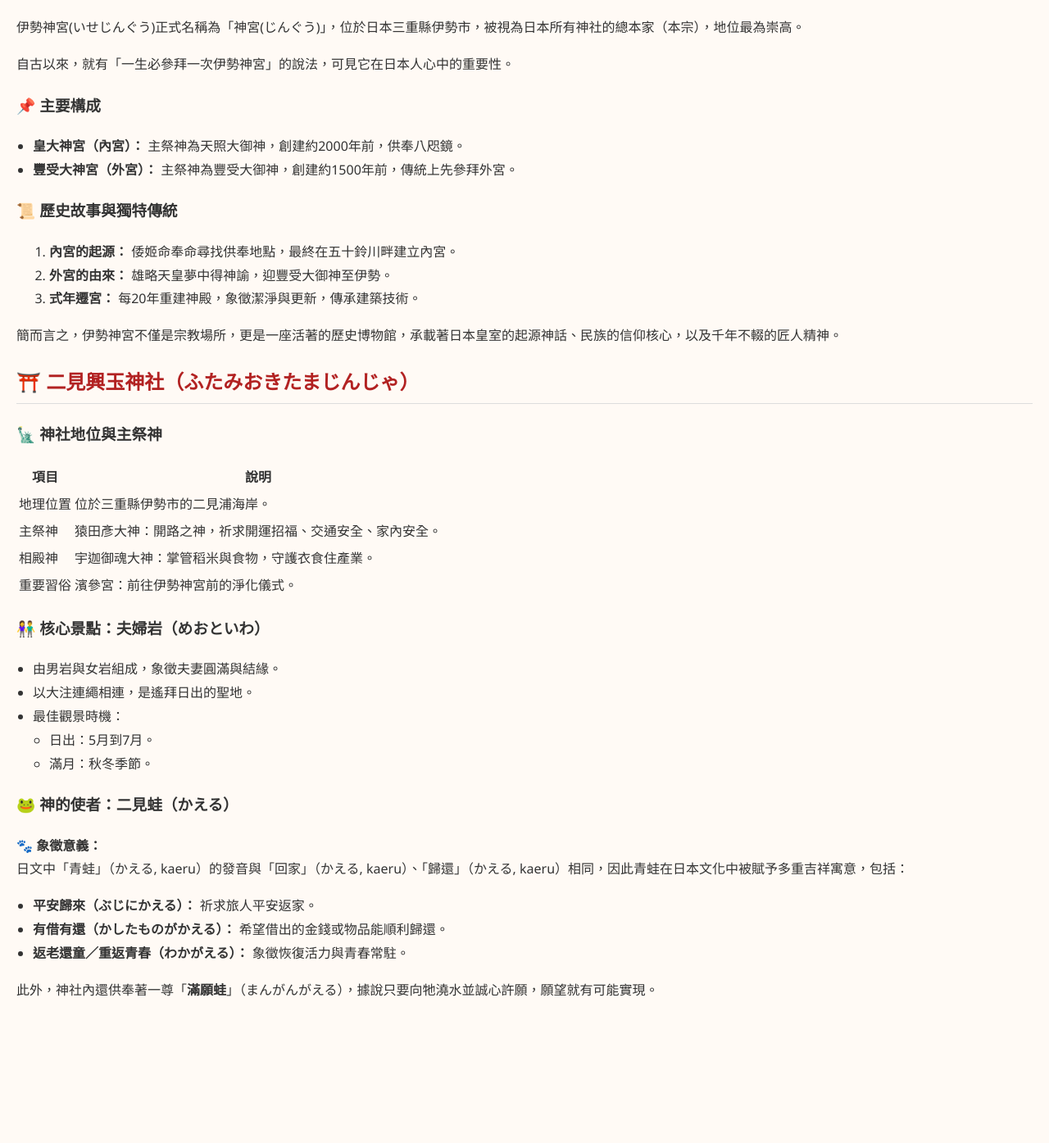
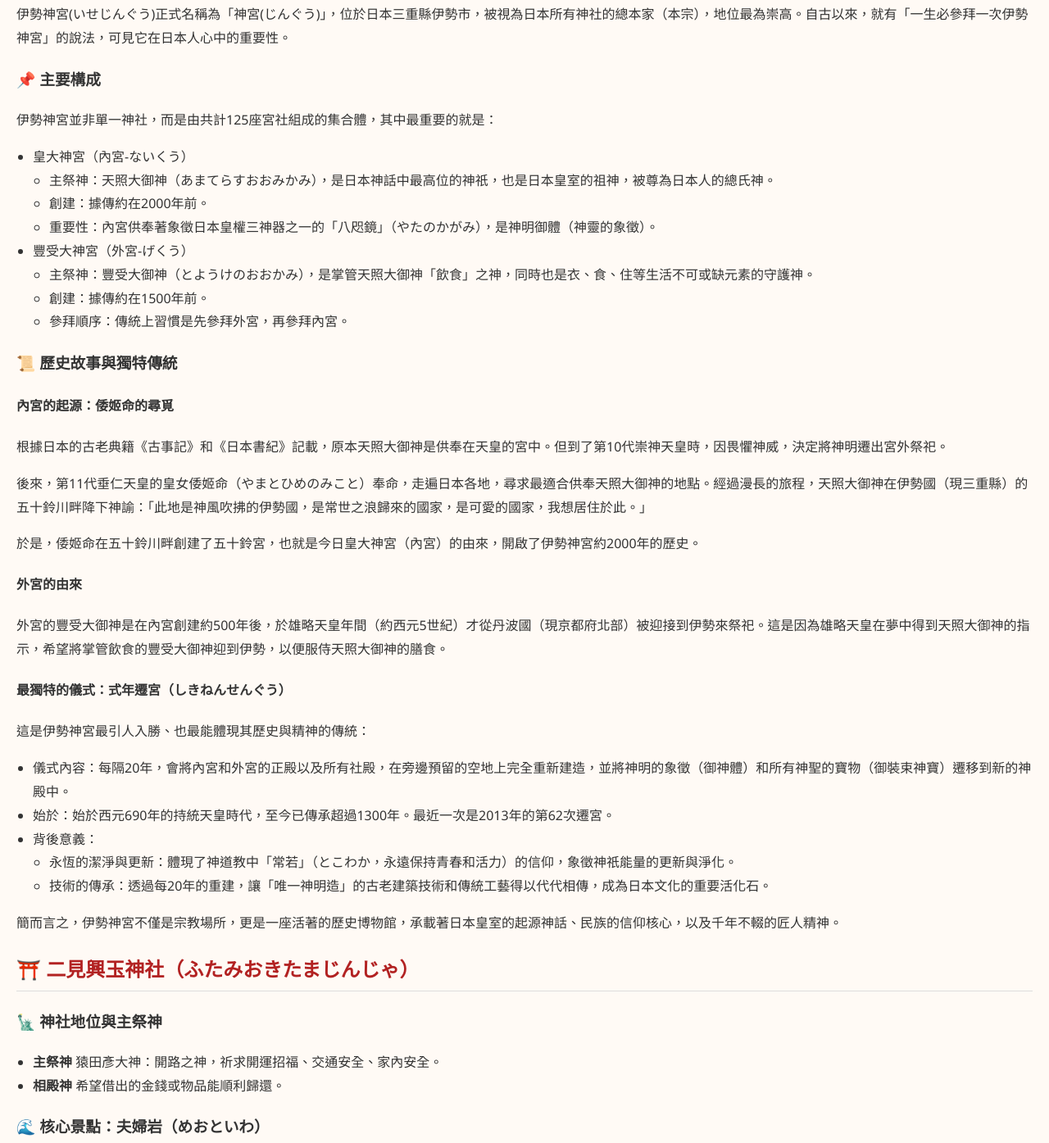
Before and after one commit to kate0208/html_test, a plain HTML site: page day2/index.html in a window 1280 px wide. Shown: the part 653-2048 px from the top of the page at 82% size. Before the commit the page ends 1891 px from the top, so only its background shows below. Drawn offline with Linux system fonts and the light colour scheme.

Commit message:
Update content and structure in index.html

```diff
--- a/day2/index.html
+++ b/day2/index.html
@@ -45,7 +45,12 @@
   <section id="okage">
     <h2>🏯 おかげ横丁</h2>
     <p>おかげ横丁（おかげよこちょう，中文常譯為「托福橫丁」或「御蔭橫丁」）是位於日本三重縣伊勢市，伊勢神宮（內宮）正前方參道旁的著名觀光區域。</p>
-    <p>它是一個充滿歷史風情的特色街道，是參拜伊勢神宮後不可錯過的景點。</p>
+    <p>它是一個充滿江戶時代至明治時代初期風情的復古街區，是參拜伊勢神宮後不可錯過的景點。</p>
+
+    <h3>📚 名稱由來</h3>
+     <p>
+       「おかげ」（Okage）在日文中意為「托您的福」或「神明的保佑」。這個名字源於江戶時代，當時眾多旅人前往伊勢參拜，是當地居民熱情款待和神明庇佑，旅人才能順利完成參拜，因此稱之為「おかげ参り」。おかげ橫丁便是秉持著這份感謝與熱情款待之心而創建。
+    </p>
 
     <h3>⛩️ 核心特色與魅力</h3>
     <ol>
@@ -59,28 +64,54 @@
       <li><strong>豐富的文化與人情味：</strong> 傳統工藝、街頭表演、特色建築風格。</li>
     </ol>
 
-    <h3>📍 地理位置</h3>
-    <p><strong>地點：</strong>日本三重縣伊勢市宇治中之切町。</p>
-    <p><strong>交通：</strong>位於伊勢神宮內宮入口前的「おはらい町」中央區塊。</p>
   </section>
 
 <section id="ise">
   <h2>⛩️ 伊勢神宮：日本神道教的信仰中心</h2>
-    <p>伊勢神宮(いせじんぐう)正式名稱為「神宮(じんぐう)」，位於日本三重縣伊勢市，被視為日本所有神社的總本家（本宗），地位最為崇高。</p>
-    <p>自古以來，就有「一生必參拜一次伊勢神宮」的說法，可見它在日本人心中的重要性。</p>
+
+  <p>伊勢神宮(いせじんぐう)正式名稱為「神宮(じんぐう)」，位於日本三重縣伊勢市，被視為日本所有神社的總本家（本宗），地位最為崇高。自古以來，就有「一生必參拜一次伊勢神宮」的說法，可見它在日本人心中的重要性。</p>
 
   <h3>📌 主要構成</h3>
+  <p>伊勢神宮並非單一神社，而是由共計125座宮社組成的集合體，其中最重要的就是：</p>
   <ul>
-      <li><strong>皇大神宮（內宮）：</strong> 主祭神為天照大御神，創建約2000年前，供奉八咫鏡。</li>
-      <li><strong>豐受大神宮（外宮）：</strong> 主祭神為豐受大御神，創建約1500年前，傳統上先參拜外宮。</li>
+    <li>皇大神宮（內宮-ないくう）
+      <ul>
+        <li>主祭神：天照大御神（あまてらすおおみかみ），是日本神話中最高位的神祇，也是日本皇室的祖神，被尊為日本人的總氏神。</li>
+        <li>創建：據傳約在2000年前。</li>
+        <li>重要性：內宮供奉著象徵日本皇權三神器之一的「八咫鏡」（やたのかがみ），是神明御體（神靈的象徵）。</li>
+      </ul>
+    </li>
+    <li>豐受大神宮（外宮-げくう）
+      <ul>
+        <li>主祭神：豐受大御神（とようけのおおかみ），是掌管天照大御神「飲食」之神，同時也是衣、食、住等生活不可或缺元素的守護神。</li>
+        <li>創建：據傳約在1500年前。</li>
+        <li>參拜順序：傳統上習慣是先參拜外宮，再參拜內宮。</li>
+      </ul>
+    </li>
   </ul>
 
   <h3>📜 歷史故事與獨特傳統</h3>
-    <ol>
-      <li><strong>內宮的起源：</strong> 倭姬命奉命尋找供奉地點，最終在五十鈴川畔建立內宮。</li>
-      <li><strong>外宮的由來：</strong> 雄略天皇夢中得神諭，迎豐受大御神至伊勢。</li>
-      <li><strong>式年遷宮：</strong> 每20年重建神殿，象徵潔淨與更新，傳承建築技術。</li>
-    </ol>
+
+  <h4>內宮的起源：倭姬命的尋覓</h4>
+  <p>根據日本的古老典籍《古事記》和《日本書紀》記載，原本天照大御神是供奉在天皇的宮中。但到了第10代崇神天皇時，因畏懼神威，決定將神明遷出宮外祭祀。</p>
+  <p>後來，第11代垂仁天皇的皇女倭姬命（やまとひめのみこと）奉命，走遍日本各地，尋求最適合供奉天照大御神的地點。經過漫長的旅程，天照大御神在伊勢國（現三重縣）的五十鈴川畔降下神諭：「此地是神風吹拂的伊勢國，是常世之浪歸來的國家，是可愛的國家，我想居住於此。」</p>
+  <p>於是，倭姬命在五十鈴川畔創建了五十鈴宮，也就是今日皇大神宮（內宮）的由來，開啟了伊勢神宮約2000年的歷史。</p>
+
+  <h4>外宮的由來</h4>
+  <p>外宮的豐受大御神是在內宮創建約500年後，於雄略天皇年間（約西元5世紀）才從丹波國（現京都府北部）被迎接到伊勢來祭祀。這是因為雄略天皇在夢中得到天照大御神的指示，希望將掌管飲食的豐受大御神迎到伊勢，以便服侍天照大御神的膳食。</p>
+
+  <h4>最獨特的儀式：式年遷宮（しきねんせんぐう）</h4>
+  <p>這是伊勢神宮最引人入勝、也最能體現其歷史與精神的傳統：</p>
+  <ul>
+    <li>儀式內容：每隔20年，會將內宮和外宮的正殿以及所有社殿，在旁邊預留的空地上完全重新建造，並將神明的象徵（御神體）和所有神聖的寶物（御裝束神寶）遷移到新的神殿中。</li>
+    <li>始於：始於西元690年的持統天皇時代，至今已傳承超過1300年。最近一次是2013年的第62次遷宮。</li>
+    <li>背後意義：
+      <ul>
+        <li>永恆的潔淨與更新：體現了神道教中「常若」（とこわか，永遠保持青春和活力）的信仰，象徵神祇能量的更新與淨化。</li>
+        <li>技術的傳承：透過每20年的重建，讓「唯一神明造」的古老建築技術和傳統工藝得以代代相傳，成為日本文化的重要活化石。</li>
+      </ul>
+    </li>
+  </ul>
 
   <p>簡而言之，伊勢神宮不僅是宗教場所，更是一座活著的歷史博物館，承載著日本皇室的起源神話、民族的信仰核心，以及千年不輟的匠人精神。</p>
 </section>
@@ -89,43 +120,27 @@
     <h2>⛩️ 二見興玉神社（ふたみおきたまじんじゃ）</h2>
 
     <h3>🗽 神社地位與主祭神</h3>
-    <table>
-      <tr>
-        <th>項目</th>
-        <th>說明</th>
-      </tr>
-      <tr>
-        <td>地理位置</td>
-        <td>位於三重縣伊勢市的二見浦海岸。</td>
-      </tr>
-      <tr>
-        <td>主祭神</td>
-        <td>猿田彥大神：開路之神，祈求開運招福、交通安全、家內安全。</td>
-      </tr>
-      <tr>
-        <td>相殿神</td>
-        <td>宇迦御魂大神：掌管稻米與食物，守護衣食住產業。</td>
-      </tr>
-      <tr>
-        <td>重要習俗</td>
-        <td>濱參宮：前往伊勢神宮前的淨化儀式。</td>
-      </tr>
-    </table>
+    <ul>
+       <li><strong>主祭神</strong> 猿田彥大神：開路之神，祈求開運招福、交通安全、家內安全。</li>
+       <li><strong>相殿神</strong> 希望借出的金錢或物品能順利歸還。</li>
+    </ul>
 
-    <h3>👫 核心景點：夫婦岩（めおといわ）</h3>
+   <h3>🌊 核心景點：夫婦岩（めおといわ）</h3>
+   <p>夫婦岩是二見興玉神社的象徵，也是著名的「結緣」與「夫妻圓滿」能量景點。</p>
+
    <ul>
-      <li>由男岩與女岩組成，象徵夫妻圓滿與結緣。</li>
-      <li>以大注連繩相連，是遙拜日出的聖地。</li>
-      <li>最佳觀景時機：
+     <li><strong>構造與象徵：</strong>由兩塊大小不一的岩石組成，高約9公尺的「男岩」和高約4公尺的「女岩」，兩岩之間以長達35公尺的巨大「大注連繩」（おおしめなわ）相連，象徵夫妻緊密相依，永結良緣。</li>
+     <li><strong>神聖意義：</strong>夫婦岩被視為遠方猿田彥大神靈石「興玉神石」（おきたまのしんせき）的海上鳥居，是信徒遙拜日出的聖地。</li>
+     <li><strong>絕景時機：</strong>
         <ul>
-          <li>日出：5月到7月。</li>
-          <li>滿月：秋冬季節。</li>
+          <li>日出（5月～7月）：太陽會從夫婦岩之間的連線上緩緩升起，景觀極為壯麗。</li>
+          <li>滿月（秋冬季）：可欣賞到滿月高掛在夫婦岩之間的美景。</li>
         </ul>
     </li>
    </ul>
 
     <h3>🐸 神的使者：二見蛙（かえる）</h3>
-    <p><strong>🐾 象徵意義：</strong><br>日文中「青蛙」（かえる, kaeru）的發音與「回家」（かえる, kaeru）、「歸還」（かえる, kaeru）相同，因此青蛙在日本文化中被賦予多重吉祥寓意，包括：</p>
+    <p><strong>象徵意義：</strong><br>日文中「青蛙」（かえる, kaeru）的發音與「回家」（かえる, kaeru）、「歸還」（かえる, kaeru）相同，因此青蛙在日本文化中被賦予多重吉祥寓意，包括：</p>
 
     <ul>
        <li><strong>平安歸來（ぶじにかえる）：</strong> 祈求旅人平安返家。</li>
```
Lines whose indentation alone changed are shown as unchanged.
